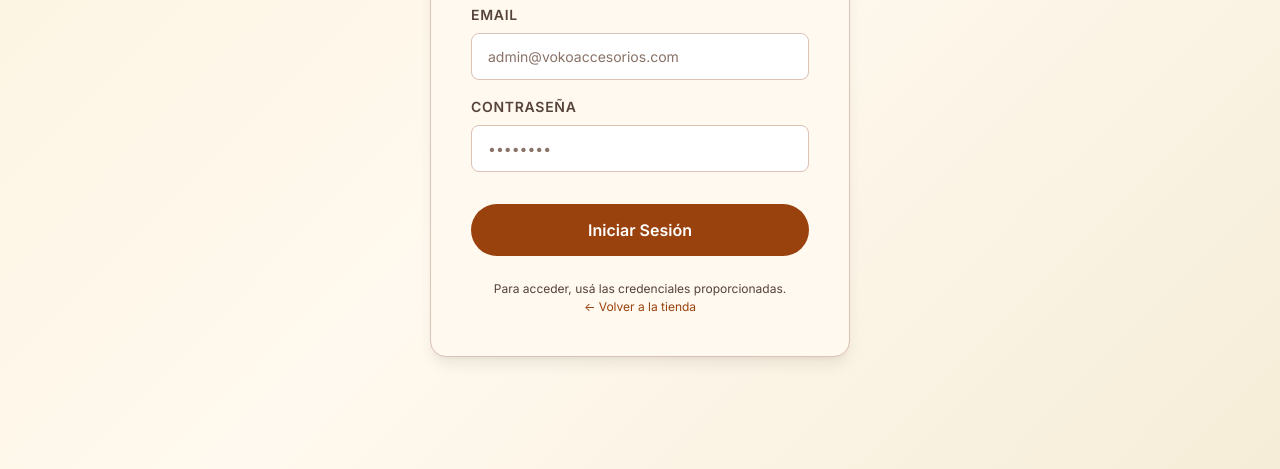
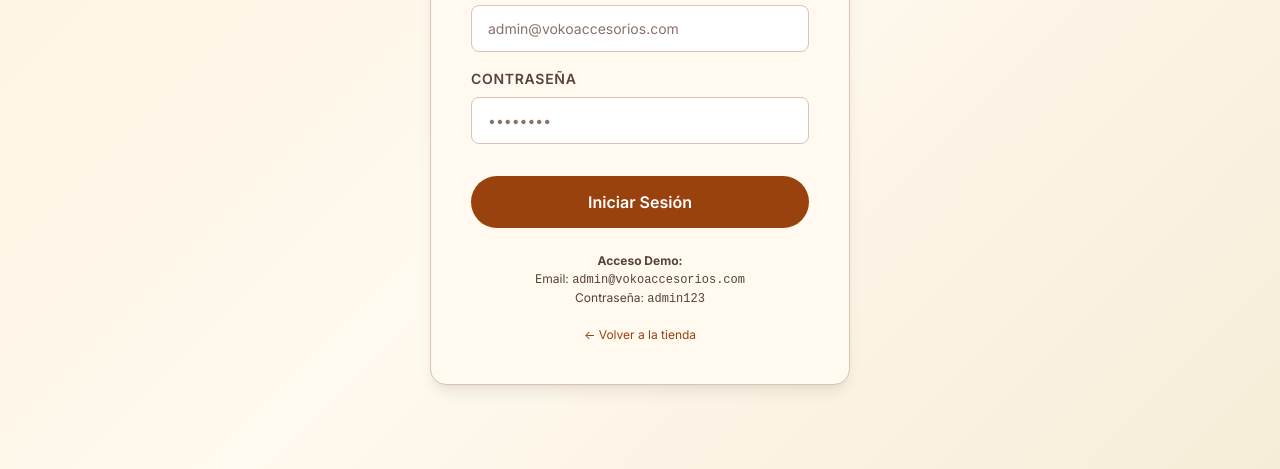
Before and after one commit to francopittavino/VokoWEB, a website built with Vite: page admin/index.html in a window 1280 px wide. Shown: the part 331-800 px from the top of the page. Built offline with nearby package versions, Linux system fonts and the light colour scheme; a web font is replaced by a local one.

Commit message:
Show demo admin credentials on login page

```diff
--- a/admin/index.html
+++ b/admin/index.html
@@ -33,7 +33,9 @@
       </form>
 
       <p style="margin-top: var(--space-6); font-size: var(--fs-label-md); color: var(--color-on-surface-variant);">
-        Para acceder, usá las credenciales proporcionadas.<br>
+        <strong>Acceso Demo:</strong><br>
+        Email: <code>admin@vokoaccesorios.com</code><br>
+        Contraseña: <code>admin123</code><br><br>
         <a href="/" style="color: var(--color-primary);">← Volver a la tienda</a>
       </p>
     </div>
```
